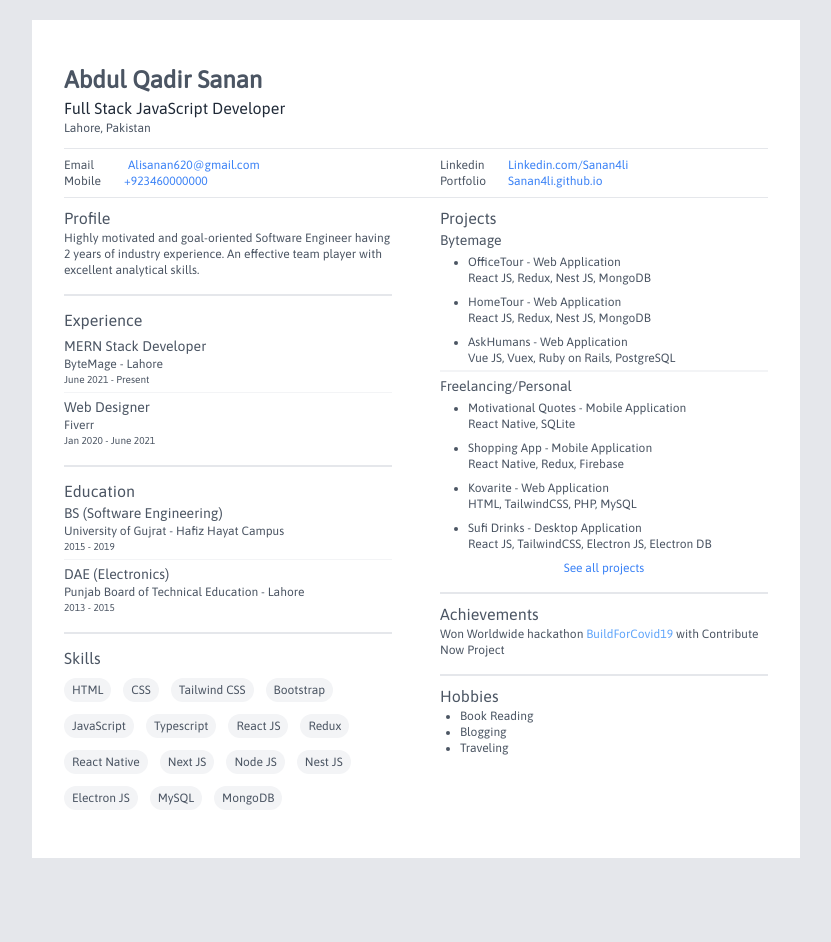
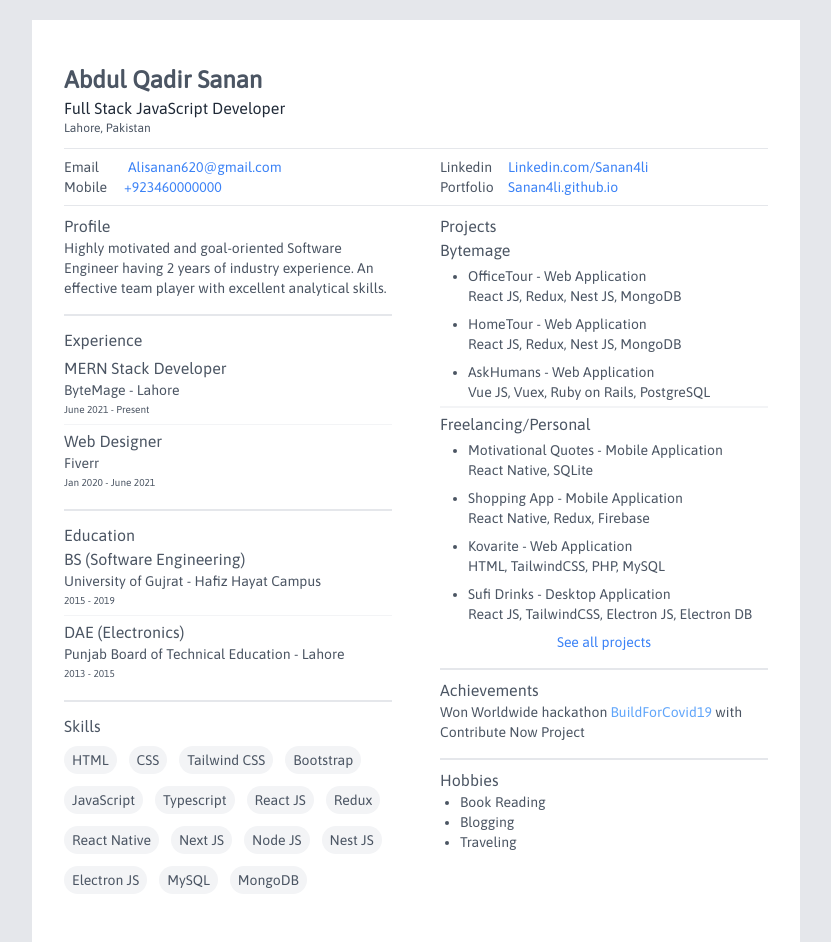
Before and after one commit to Sanan4li/-, a website: page resume.html in a window 1280 px wide. Shown: the whole page, without its empty margins (224-1055 px from the left). Before the commit the page ends 858 px from the top, so only its background shows below. Drawn offline with Linux system fonts and the light colour scheme.

Commit message:
changed font sizes

```diff
--- a/resume.html
+++ b/resume.html
@@ -7,7 +7,7 @@
     <link rel="stylesheet" href="main.css" />
     <title>Resume</title>
   </head>
-  <body class="h-screen bg-gray-200 font-primary text-xs text-gray-600 md:py-5">
+  <body class="h-screen bg-gray-200 font-primary text-sm text-gray-600 md:py-5">
     <div class="mx-auto mb-5 w-full bg-white p-8 md:max-w-3xl">
       <div class="my-3">
         <h1 class="text-2xl font-semibold">Abdul Qadir Sanan</h1>
@@ -75,12 +75,12 @@
             <h4 class="mt-3">Experience</h4>
             <div class="mt-1 flex flex-col space-y-1 divide-y divide-gray-100">
               <p class="flex flex-col">
-                <span class="text-sm">MERN Stack Developer</span>
+                <span class="text-base">MERN Stack Developer</span>
                 <span class="">ByteMage - Lahore</span>
                 <span class="text-[10px]">June 2021 - Present</span>
               </p>
               <p class="flex flex-col">
-                <span class="mt-1 text-sm">Web Designer</span>
+                <span class="mt-1 text-base">Web Designer</span>
                 <span class="">Fiverr</span>
                 <span class="text-[10px]">Jan 2020 - June 2021</span>
               </p>
@@ -91,12 +91,12 @@
             <h4 class="mt-3">Education</h4>
             <div class="flex flex-col space-y-1 divide-y divide-gray-100">
               <p class="flex flex-col">
-                <span class="text-sm">BS (Software Engineering)</span>
+                <span class="text-base">BS (Software Engineering)</span>
                 <span class="">University of Gujrat - Hafiz Hayat Campus</span>
                 <span class="text-[10px]">2015 - 2019</span>
               </p>
               <p class="flex flex-col">
-                <span class="mt-1 text-sm">DAE (Electronics)</span>
+                <span class="mt-1 text-base">DAE (Electronics)</span>
                 <span class=""
                   >Punjab Board of Technical Education - Lahore</span
                 >
@@ -191,7 +191,7 @@
             <h4>Projects</h4>
             <div class="divide-y-2 divide-gray-100">
               <div class="">
-                <h5 class="text-sm font-medium">Bytemage</h5>
+                <h5 class="text-base font-medium">Bytemage</h5>
                 <ol class="ml-7 mt-1 list-disc space-y-2 pb-1">
                   <li class="">
                     <span class="font-medium"
@@ -215,7 +215,7 @@
                 </ol>
               </div>
               <div>
-                <h5 class="mt-1 text-sm font-medium">Freelancing/Personal</h5>
+                <h5 class="mt-1 text-base font-medium">Freelancing/Personal</h5>
                 <ol class="ml-7 mt-1 list-disc space-y-2">
                   <li class="">
                     <span class="font-medium"
```
